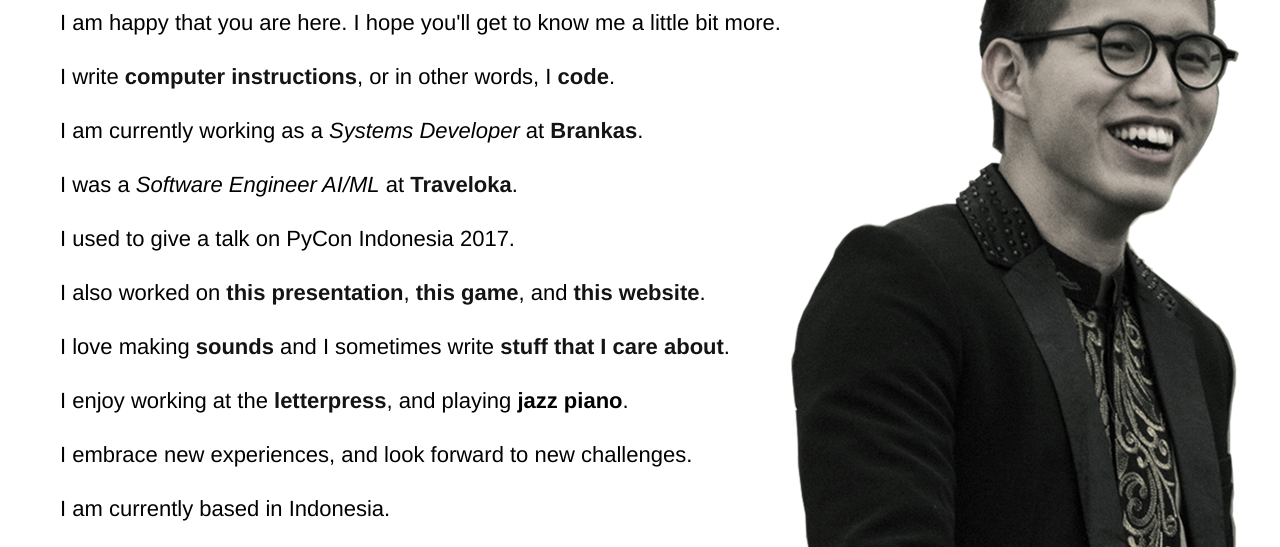
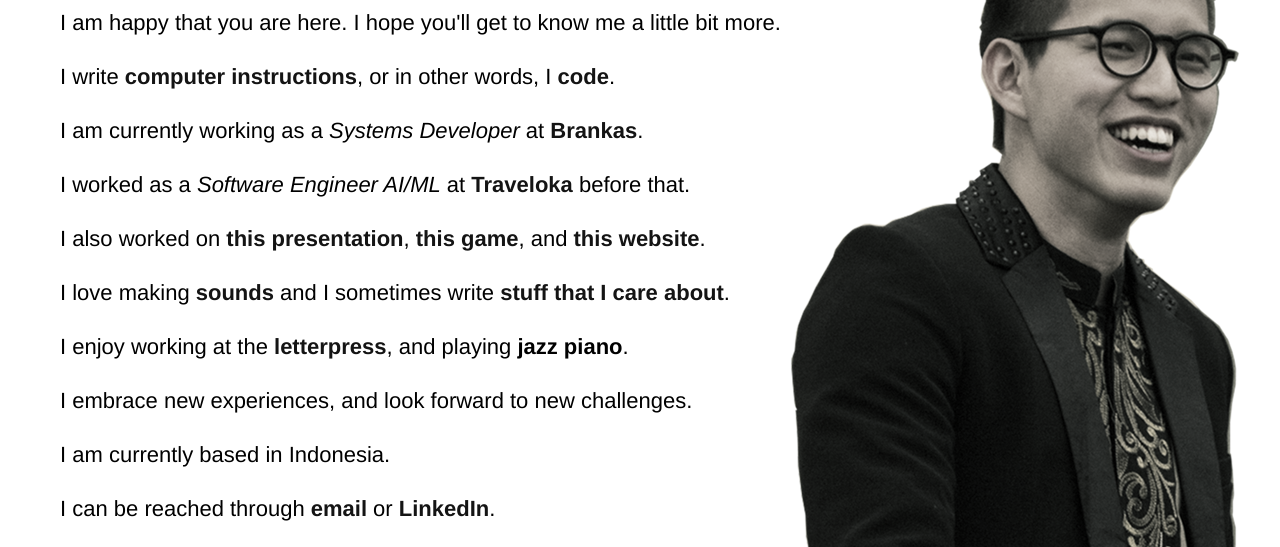
Before and after one commit to jwangsadinata/jwangsadinata.github.io, a plain HTML site: page index.html in a window 1280 px wide. Shown: the part 232-779 px from the top of the page. Drawn offline with Linux system fonts and the light colour scheme.

Commit message:
modify phrasing on work history

```diff
--- a/index.html
+++ b/index.html
@@ -17,8 +17,7 @@
         <p>I am happy that you are here. I hope you'll get to know me a little bit more.</p>
         <p>I write <a href = "http://www.github.com/jwangsadinata" target="_blank">computer instructions</a>, or in other words, I <a href = "http://www.github.com/jwangsadinata" target="_blank">code</a>.</p>
         <p>I am currently working as a <i>Systems Developer</i> at <a href = "http://brank.as" target=_blank">Brankas</a>.
-        <p>I was a <i>Software Engineer AI/ML</i> at <a href = "http://traveloka.com" target="_blank">Traveloka</a>.</p>
-        <p>I used to give a talk on PyCon Indonesia 2017.</p>
+        <p>I worked as a <i>Software Engineer AI/ML</i> at <a href = "http://traveloka.com" target="_blank">Traveloka</a> before that.</p>
         <p>I also worked on <a href = "network.pdf" target="_blank">this presentation</a>, <a href = "http://www.youtube.com/watch?v=EDkEr8WgbIY" target="_blank">this game</a>, and <a href = "http://wesfix.wesleyan.edu/" target="_blank">this website</a>.</p>
         <p>I love making <a href = "http://soundcloud.com/jwangsadinata" target="_blank">sounds</a> and I sometimes write <a href = "http://medium.com/@jwangsadinata" target="_blank">stuff that I care about</a>.</p>
         <p>I enjoy working at the <a href = "http://goo.gl/photos/viXYAHb6WtVas1EZ6" target="_blank">letterpress</a>, and playing <strong id="jazz-piano">jazz piano</strong>.</p>
```
